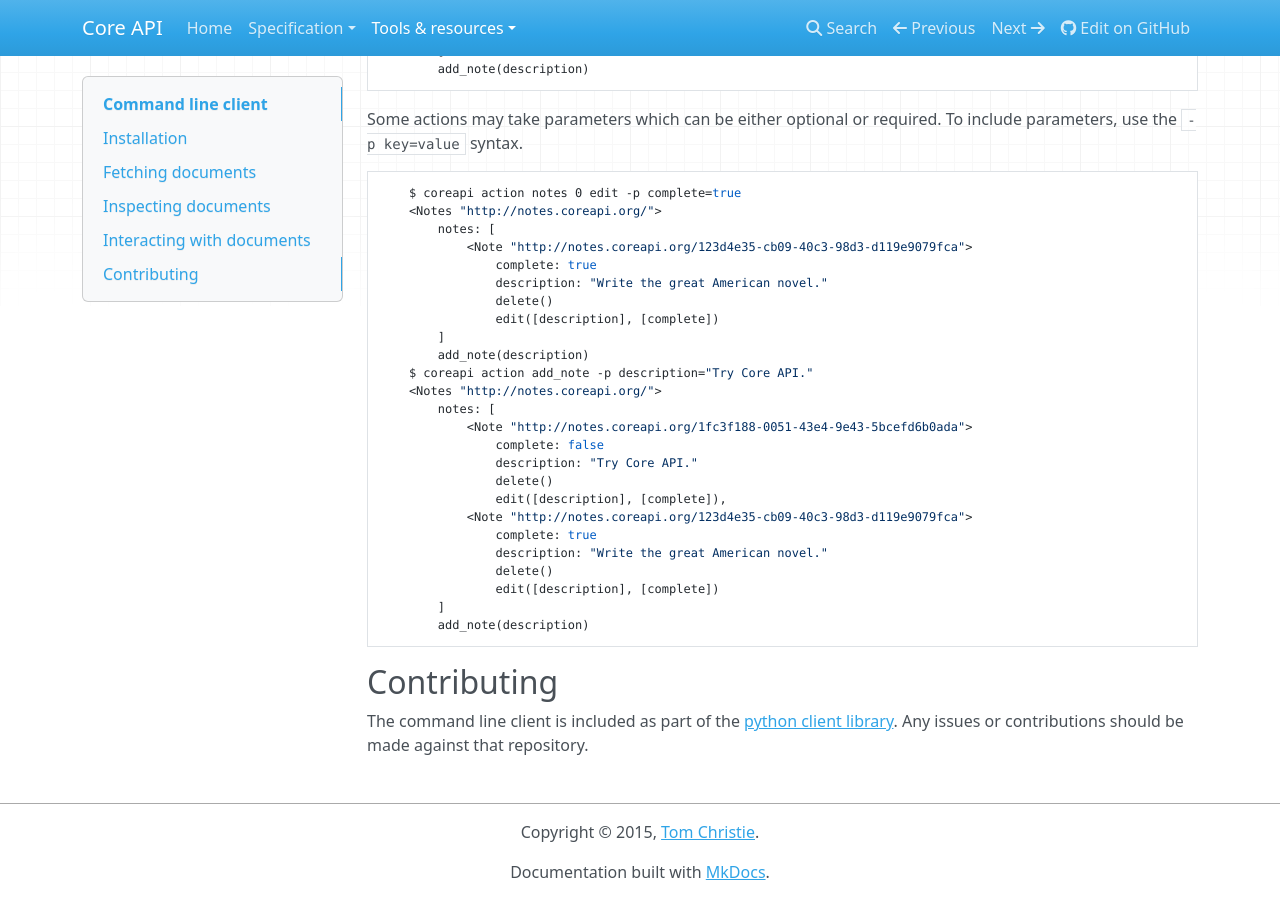
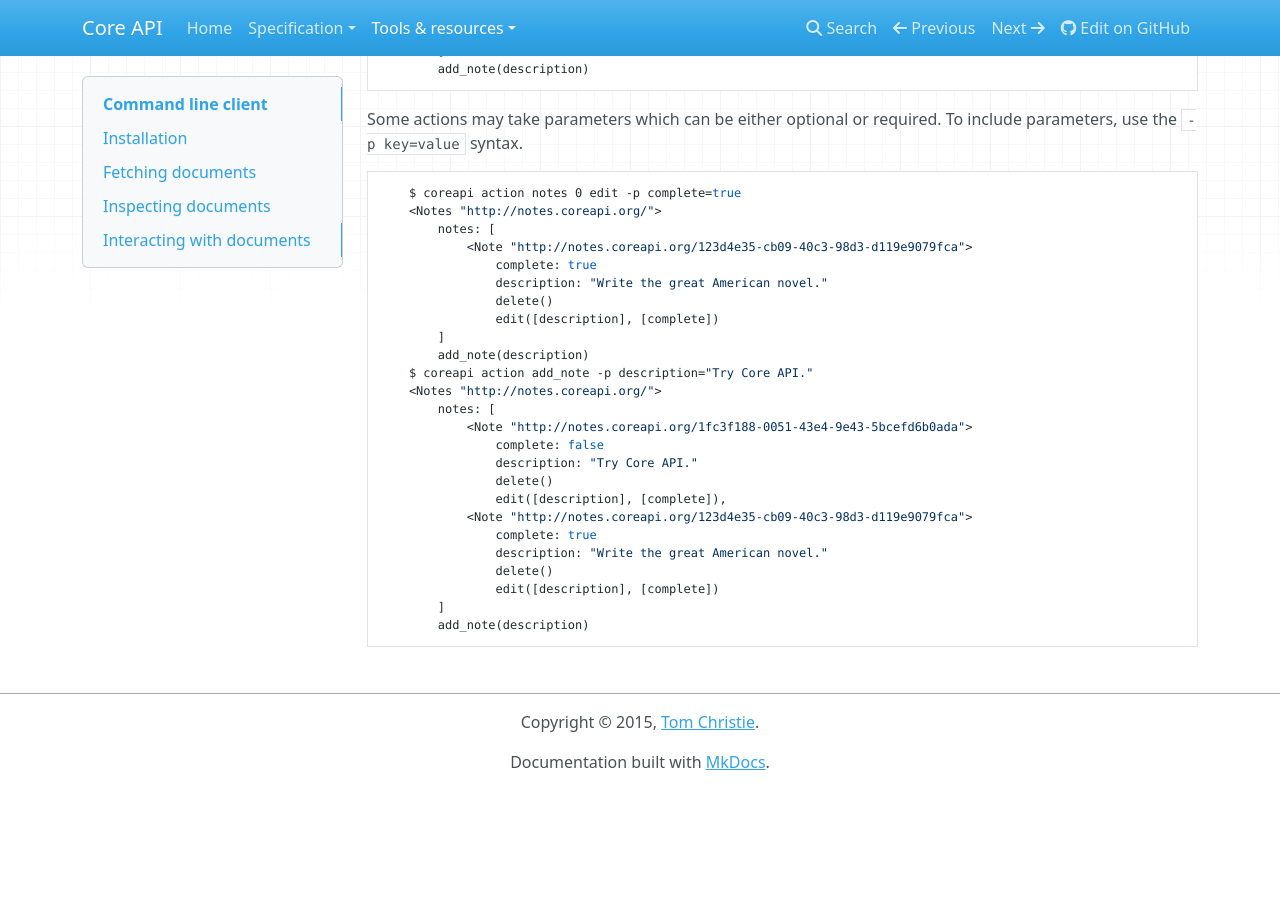
Before and after one commit to core-api/core-api, an MkDocs documentation site: the page built from docs/tools-and-resources/command-line-client.md, in a window 1280 px wide and 900 px high, scrolled down 1933 px. Built offline with MkDocs 1.6.1, drawn with Linux system fonts in a browser that asks for light colours; nearby versions of some CDN libraries; old or Windows-style settings are respelled for this version of MkDocs; after the commit the page ends 2723 px from its top, so only the background shows below that.

Commit message:
coreapi-cli now split out to separate repo

````diff
--- a/docs/tools-and-resources/command-line-client.md
+++ b/docs/tools-and-resources/command-line-client.md
@@ -130,9 +130,3 @@
         ]
         add_note(description)
 ```
-
-## Contributing
-
-The command line client is included as part of the
-[python client library](https://github.com/core-api/python-client). Any issues
-or contributions should be made against that repository.
````
